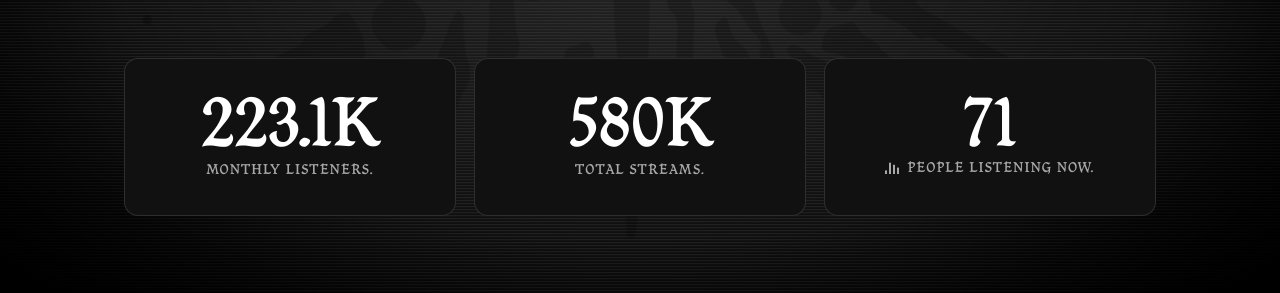
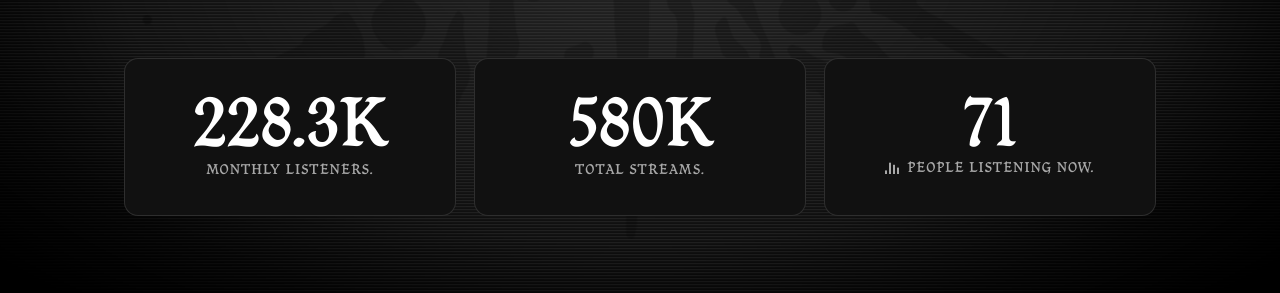
Before and after one commit to noirfleuve/ALTAR-VISION, a plain HTML site: page music/index.html in a window 1280 px wide. Shown: the part 436-729 px from the top of the page. Drawn offline with Linux system fonts and the light colour scheme.

Commit message:
spotify stats update

```diff
--- a/music/index.html
+++ b/music/index.html
@@ -60,7 +60,7 @@
       <!-- STATS — "monthly listeners" mis à jour chaque jour par .github/workflows/spotify-stats.yml ;
            "total streams" à modifier à la main ; "people listening now" géré par js/main.js -->
       <div class="stats music-stats">
-        <div class="stat"><b data-stat="monthly-listeners">223.1K</b><span>Monthly listeners.</span></div>
+        <div class="stat"><b data-stat="monthly-listeners">228.3K</b><span>Monthly listeners.</span></div>
         <div class="stat"><b>580K</b><span>Total streams.</span></div>
         <!-- "people listening now" : valeur qui varie entre 20 et 73 (voir js/main.js, LIVE LISTENERS) -->
         <div class="stat"><b data-live-listeners>42</b><span class="live-label"><span class="wave" aria-hidden="true"><i></i><i></i><i></i><i></i></span>People listening now.</span></div>
```
